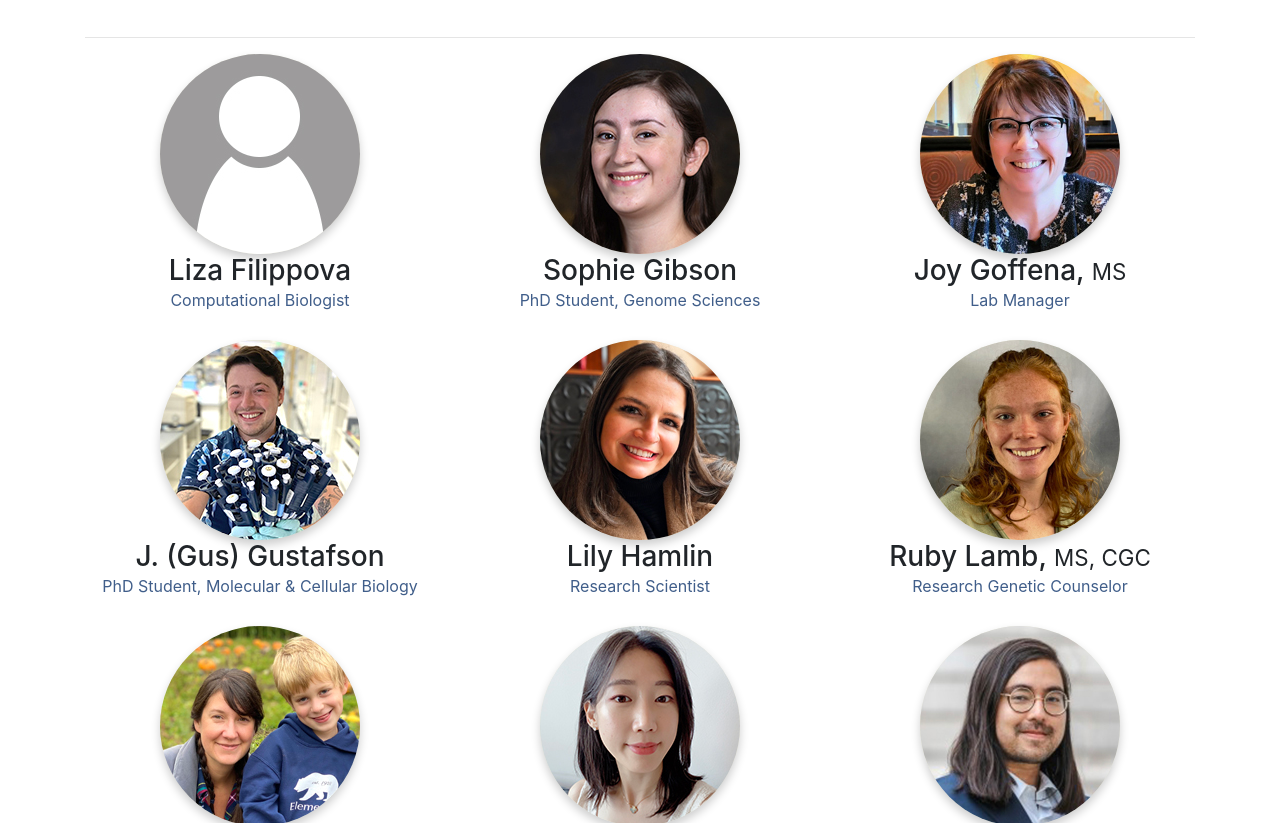
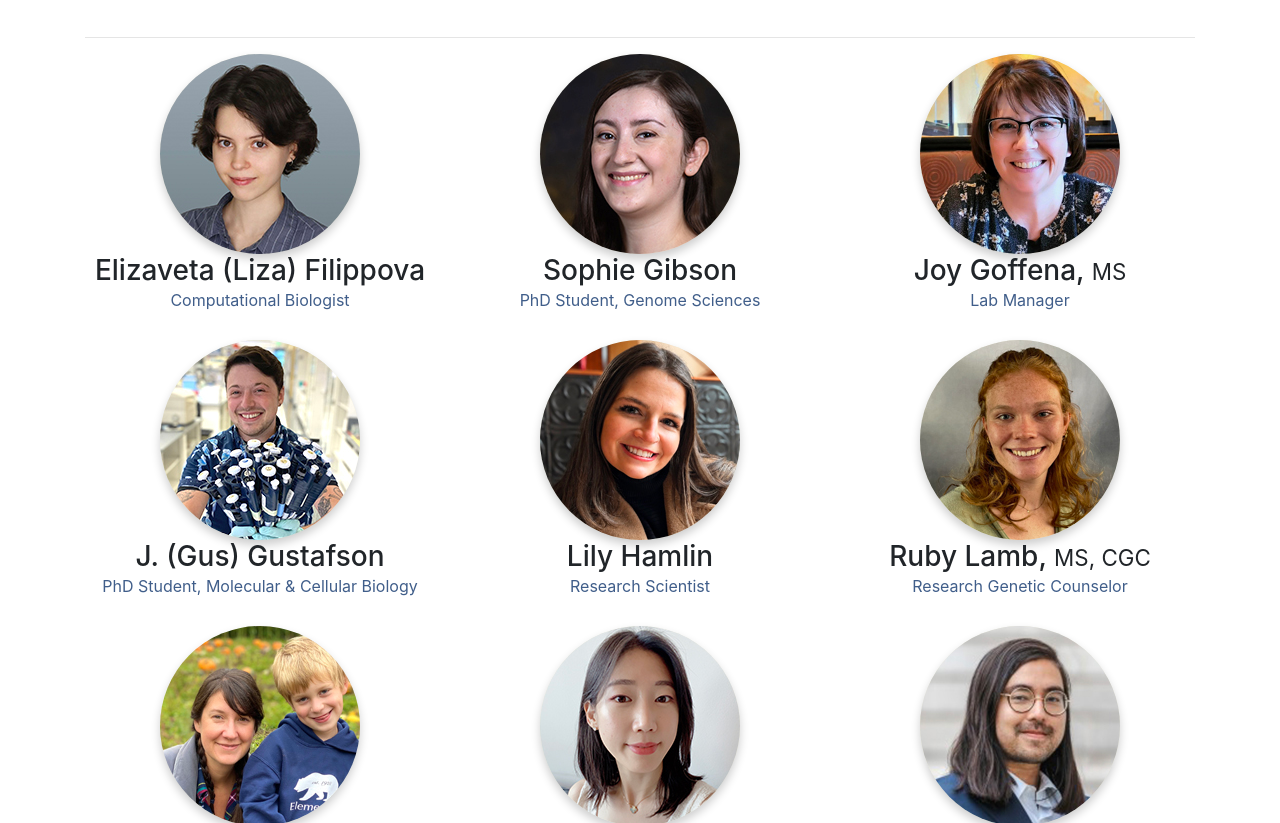
Before and after one commit to danrdanny/danrdanny.github.io, a plain HTML site: page index.html in a window 1280 px wide. Shown: the part 1200-2023 px from the top of the page. Drawn offline with Linux system fonts and the light colour scheme.

Commit message:
add liza

```diff
--- a/index.html
+++ b/index.html
@@ -117,8 +117,8 @@
 	   <hr>
 		<div class="row">
 	 		<div class="col-lg-4 col-md-6 col-sm-12 text-center mb-4">
-				<img class="rounded-circle" alt="Liza" src="images/People_200x200-Generic.jpg" style="width: 200px; height: 200px" data-holder-rendered="true">
-         	<h3 class="mb-0">Liza Filippova</h3>
+				<img class="rounded-circle" alt="Liza" src="images/People_200x200-Liza.jpg" style="width: 200px; height: 200px" data-holder-rendered="true">
+         	<h3 class="mb-0">Elizaveta (Liza) Filippova</h3>
             <p class="mb-1" style="color: #405E8A">Computational Biologist</p>
          </div>
 	 	  	<div class="col-lg-4 col-md-6 col-sm-12 text-center mb-4">
```
Also changed, not shown: images/People_200x200-Liza.jpg (added), 2 other files.
